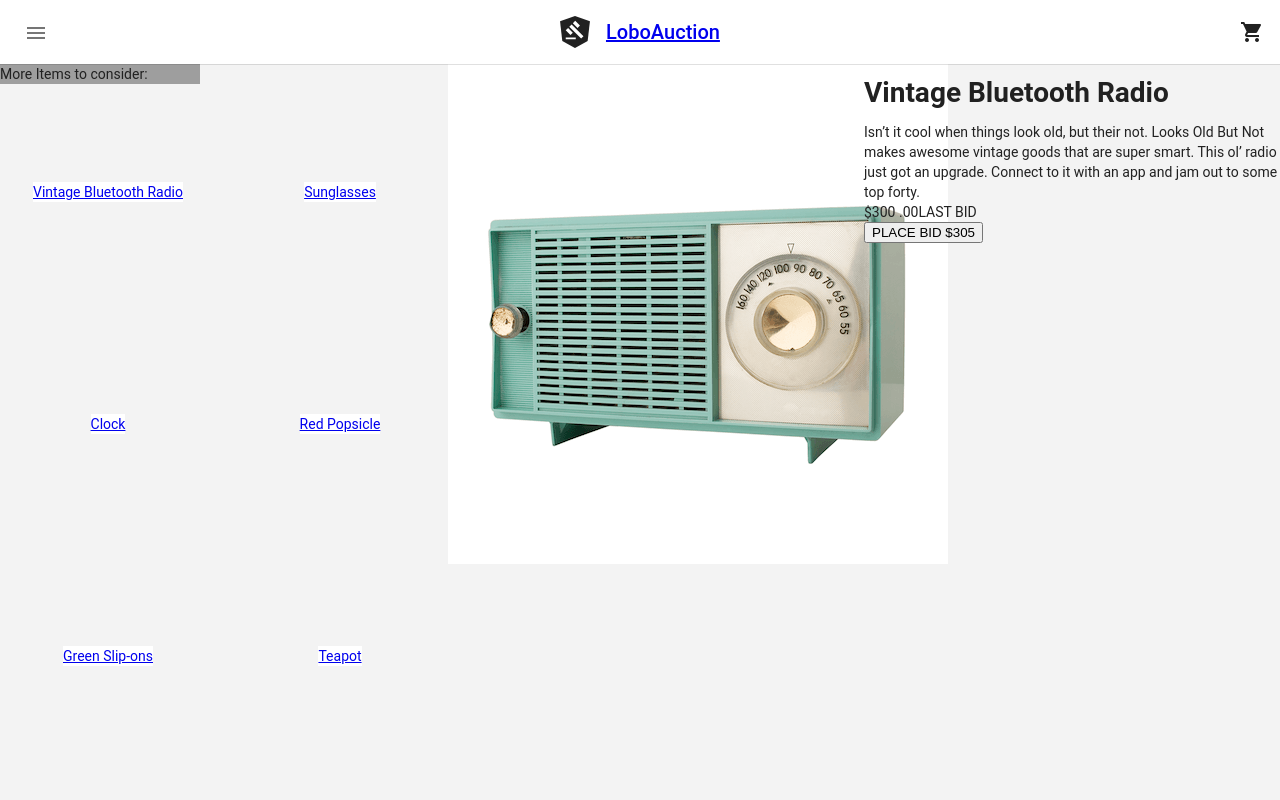
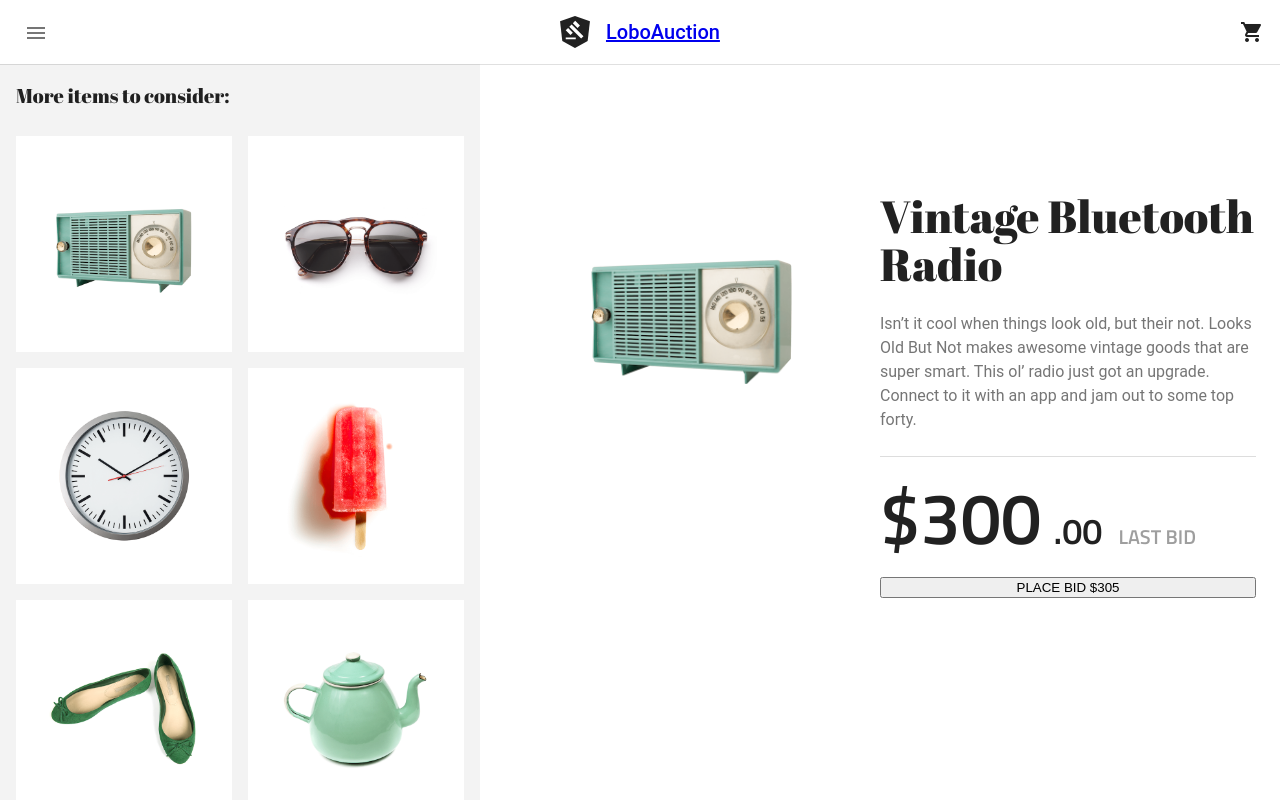
Before and after one commit to Lobo83/loboAuction, an Angular app: page /products/1 in a window 1280 px wide. Shown: the top 800 px of the page. Built offline with nearby package versions, Linux system fonts and the light colour scheme; grey boxes are pictures that could not be loaded.

Commit message:
pues el librito no ponía nada de los css... su p... madre

```diff
--- a/src/app/product/product-detail/product-detail.component.scss
+++ b/src/app/product/product-detail/product-detail.component.scss
@@ -0,0 +1,86 @@
+@import '../../../styles/theme';
+
+:host {
+  display: block;
+}
+
+.wrapper {
+  background-color: mat-color($app-background, card);
+  padding: 64px 24px;
+  height: 100%;
+}
+
+.wrapper--lt-md {
+  padding: 32px 16px;
+}
+
+.wrapper--gt-md {
+  padding: 128px 24px;
+}
+
+.thumbnail {
+  display: block;
+  margin: 0 auto;
+  max-width: 30vmin;
+}
+
+.info {
+  max-width: 400px;
+}
+
+.info__title {
+  color: mat-color($app-foreground, text);
+  font-family: 'Abril Fatface', cursive;
+  font-size: mat-font-size($app-typography, display-2);
+  font-weight: mat-font-weight($app-typography, display-4);
+  line-height: mat-line-height($app-typography, display-2);
+  margin: 0 0 24px;
+}
+
+.info__description {
+  color: mat-color($app-foreground, secondary-text);
+  font-size: mat-font-size($app-typography, subheading-2);
+  font-weight: mat-font-weight($app-typography, subheading-2);
+  line-height: mat-line-height($app-typography, subheading-1);
+  border-bottom: solid 1px #ddd;
+  padding-bottom: 24px;
+}
+
+.info__bid {
+  margin: 24px 0;
+}
+
+.info__bid-value {
+  color: mat-color($app-foreground, text);
+  font-family: 'Titillium Web', sans-serif;
+  font-weight: 600;
+  font-size: 72px;
+  line-height: 1em;
+}
+.info__bid-value--lt-md {
+  font-size: 48px;
+}
+
+.info__bid-value-decimal {
+  color: mat-color($app-foreground, text);
+  font-family: 'Titillium Web', sans-serif;
+  font-weight: 600;
+  font-size: 36px;
+  margin-left: -.1em;
+}
+
+.info__bid-value-decimal--lt-md {
+  font-size: 24px;
+}
+
+.info__bid-label {
+  color: mat-color($app-foreground, hint-text);
+  font-family: 'Titillium Web', sans-serif;
+  font-weight: 500;
+  font-size: 20px;
+  margin-left: 16px;
+}
+
+.info__bid-button {
+  width: 100%;
+}
--- a/src/app/product/product-suggestion/product-suggestion.component.html
+++ b/src/app/product/product-suggestion/product-suggestion.component.html
@@ -1,21 +1,14 @@
-<div class="info__title" fxLayout="row" style="background: url(http://placekitten.com/200/300) no-repeat 0 0;">
-    More Items to consider:
+<div class="info__title" fxLayout="row">More items to consider:</div>
 
-</div>
 <mat-grid-list [cols]="columns$ | async" gutterSize="16px">
-    <mat-grid-tile class="tile" *ngFor="let product of products">
-        <a class="tile__content" fxLayout="column" fxLayoutAlign="center center" [routerLink]="['/products',product.id]">
-            <div class="tile__thumbnail" [ngStyle]="{'background-image':'url('+product.imageUrl+')'}">{{product.title}}</div>
+  <mat-grid-tile class="tile" *ngFor="let product of products">
+    <a class="tile__content"
+       fxLayout
+       fxLayoutAlign="center center"
+       [routerLink]="['/products', product.id]">
 
-        </a>
-    </mat-grid-tile>
+      <div class="tile__thumbnail"
+           [ngStyle]="{'background-image': 'url(' + product.imageUrl + ')'}"></div>
+    </a>
+  </mat-grid-tile>
 </mat-grid-list>
-<!--<mat-grid-list [cols]="columns$ | async" gutterSize="16px">
-    <mat-grid-tile class="tile" *ngFor="let product of products">
-        <a class="tile__content" fxLayout="column" fxLayoutAlign="center center"
-        [routerLink]="['/products',product.id]">
-            <div class="tile__thumbnail" [ngStyle]="{'background-image':'url('+product.imageUrl+')'}"  ></div>
-        </a>
-    </mat-grid-tile>
-
-</mat-grid-list>-->
--- a/src/app/product/product-suggestion/product-suggestion.component.scss
+++ b/src/app/product/product-suggestion/product-suggestion.component.scss
@@ -0,0 +1,36 @@
+@import '../../../styles/theme';
+
+:host {
+  display: block;
+}
+
+.tile {
+  background-color: mat-color($app-background, card);
+
+  &:hover {
+    @include mat-elevation(4);
+    transition: .3s;
+  }
+}
+
+.tile__content {
+  display: block;
+  height: 100%;
+  width: 100%;
+}
+
+.tile__thumbnail {
+  background: no-repeat 75% 75%;
+  background-size: contain;
+  height: 75%;
+  width: 75%;
+}
+
+.info__title {
+  color: mat-color($app-foreground, text);
+  font-family: 'Abril Fatface', cursive;
+  font-size: mat-font-size($app-typography, title);
+  font-weight: mat-font-weight($app-typography, title);
+  line-height: mat-line-height($app-typography, title);
+  margin: 0 0 24px;
+}
--- a/src/app/product/product.component.scss
+++ b/src/app/product/product.component.scss
@@ -0,0 +1,14 @@
+@import '../../styles/theme';
+
+:host {
+  display: block;
+  height: 100%;
+}
+
+.wrapper {
+  height: 100%;
+}
+
+app-product-suggestion {
+  margin: 16px;
+}
```
